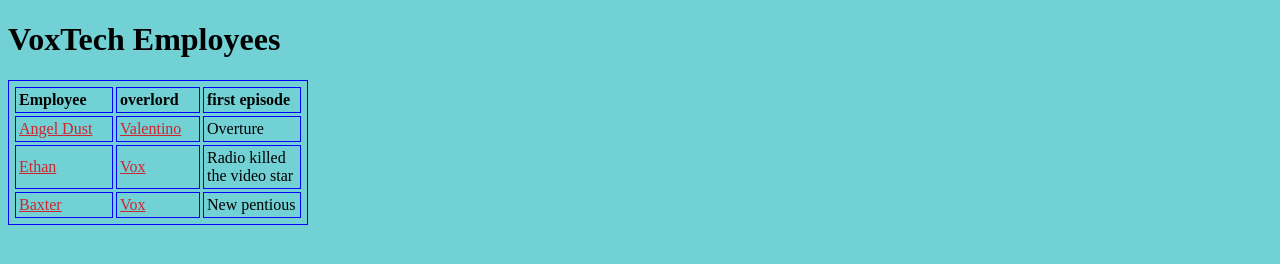
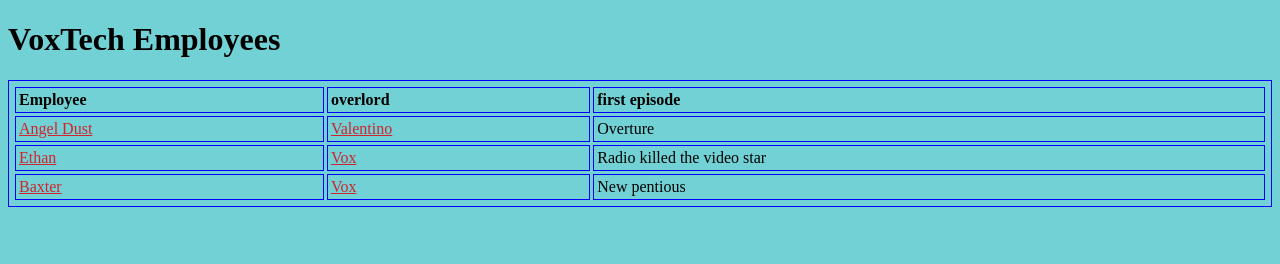
Before and after one commit to Emeraldsworld/practice, a plain HTML site: page practice/voxtechemployees.html in a window 1280 px wide. Drawn offline with Linux system fonts and the light colour scheme.

Commit message:
made the table adaptable

```diff
--- a/practice/voxtechemployees.html
+++ b/practice/voxtechemployees.html
@@ -24,11 +24,11 @@ tr:hover {
 </head>
 <body>
 <h1>VoxTech Employees</h1>
-<table style="width:300px">
+<table style="width:100%;">
     <tr>
-        <th style="width:35%">Employee</th>
-        <th style="width:30%">overlord</th>
-        <th style="width:35%">first episode</th>
+        <th style="width:flex;">Employee</th>
+        <th style="width:flex;">overlord</th>
+        <th style="width:flex;">first episode</th>
     </tr>
     <tr>
         <td><a href="Angeldust.html">Angel Dust</a></td>
```
